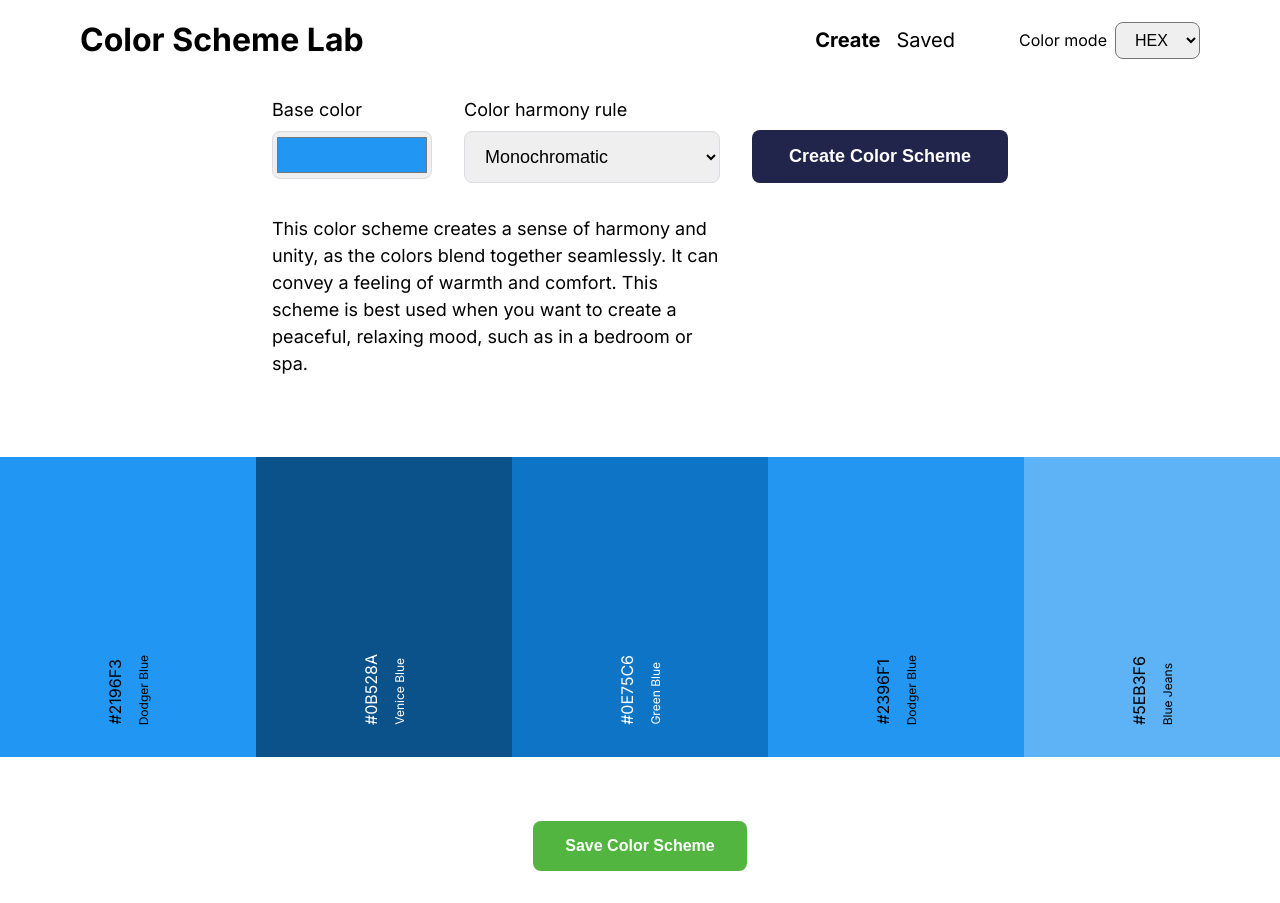
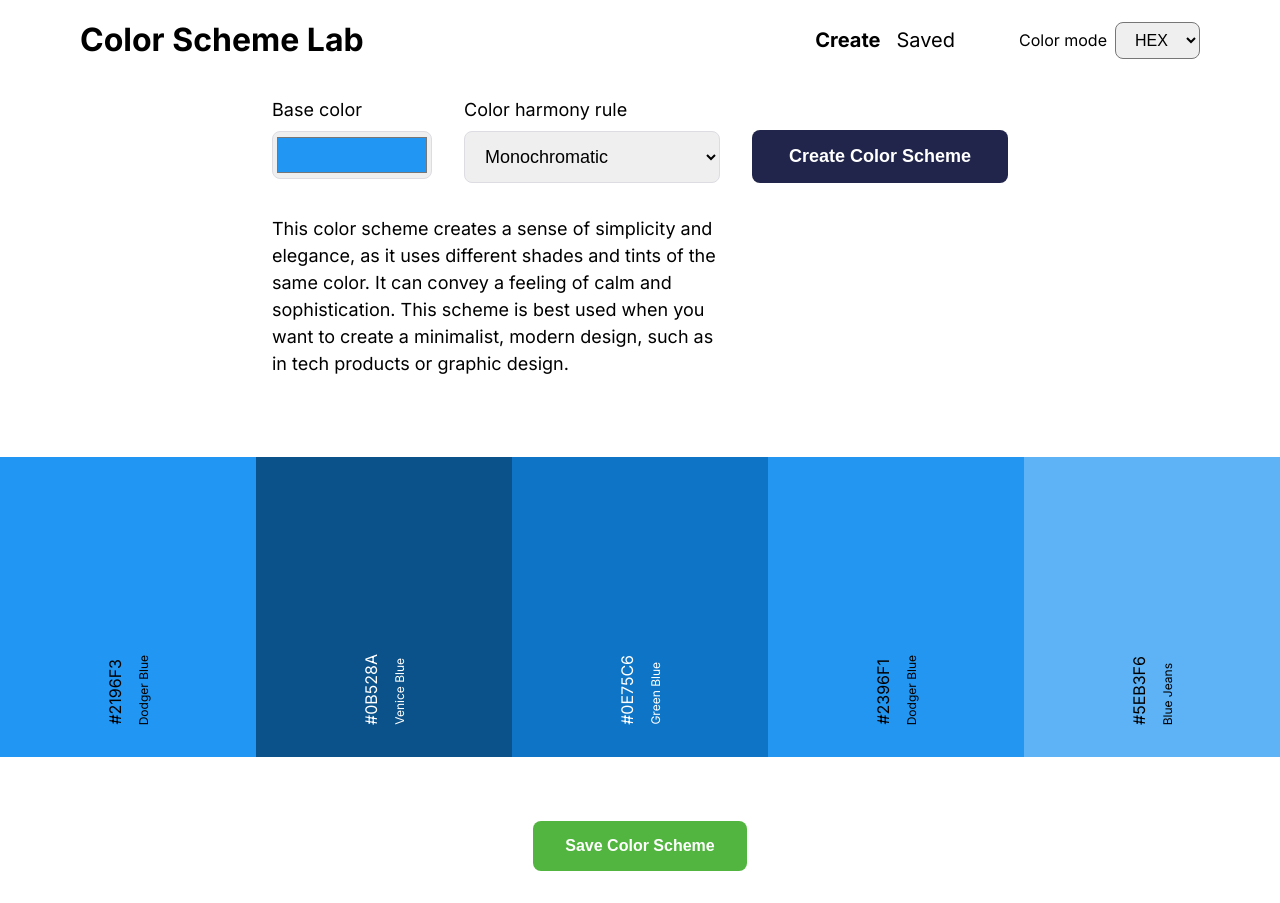
Before and after one commit to goranstevanovic/color-scheme-lab, a React (Create React App) app: page / in a window 1280 px wide. Built offline with nearby package versions, Linux system fonts and the light colour scheme.

Commit message:
Change description when color harmony rule is changed

```diff
--- a/src/components/ColorHarmonyOptions/index.tsx
+++ b/src/components/ColorHarmonyOptions/index.tsx
@@ -1,5 +1,6 @@
 import Button from '../Button';
 import styles from './ColorHarmonyOptions.module.css';
+import colorHarmonyRuleDescriptions from '../../data/colorHarmonyRuleDescriptions';
 
 type colorHarmonyOptionsProps = {
   baseColor: string;
@@ -51,10 +52,7 @@ function ColorHarmonyOptions({
         </select>
       </div>
       <p className={styles.description}>
-        This color scheme creates a sense of harmony and unity, as the colors
-        blend together seamlessly. It can convey a feeling of warmth and
-        comfort. This scheme is best used when you want to create a peaceful,
-        relaxing mood, such as in a bedroom or spa.
+        {colorHarmonyRuleDescriptions[colorHarmonyRule]}
       </p>
       <Button type="create" />
     </section>
--- /dev/null
+++ b/src/data/colorHarmonyRuleDescriptions.ts
@@ -0,0 +1,25 @@
+type colorHarmonyRuleDescriptionsType = {
+  [key: string]: string;
+  analogic: string;
+  monochrome: string;
+  triad: string;
+  complement: string;
+  'analogic-complement': string;
+  quad: string;
+};
+
+const colorHarmonyRuleDescriptions: colorHarmonyRuleDescriptionsType = {
+  analogic:
+    'This color scheme creates a sense of harmony and unity, as the colors blend together seamlessly. It can convey a feeling of warmth and comfort. This scheme is best used when you want to create a peaceful, relaxing mood, such as in a bedroom or spa.',
+  monochrome:
+    'This color scheme creates a sense of simplicity and elegance, as it uses different shades and tints of the same color. It can convey a feeling of calm and sophistication. This scheme is best used when you want to create a minimalist, modern design, such as in tech products or graphic design.',
+  triad:
+    "This color scheme creates a sense of balance and variety, as the colors are evenly spaced around the color wheel. It can convey a feeling of playfulness and creativity. This scheme is best used when you want to create a fun, lighthearted design, such as in children's products or entertainment.",
+  complement:
+    'This color scheme creates contrast and tension, as the colors are opposite each other on the color wheel. It can convey a feeling of energy and excitement. This scheme is best used when you want to create a bold, attention-grabbing design, such as in advertising or branding.',
+  'analogic-complement':
+    'This color scheme combines the contrast of complementary colors with the harmony of analogous colors. It can convey a feeling of complexity and depth. This scheme is best used when you want to create a sophisticated, nuanced design, such as in fashion or interior design.',
+  quad: 'This color scheme creates a sense of richness and complexity, as the colors are arranged into two complementary pairs. It can convey a feeling of elegance and luxury. This scheme is best used when you want to create a high-end, luxurious design, such as in jewelry or home decor.',
+};
+
+export default colorHarmonyRuleDescriptions;
```
